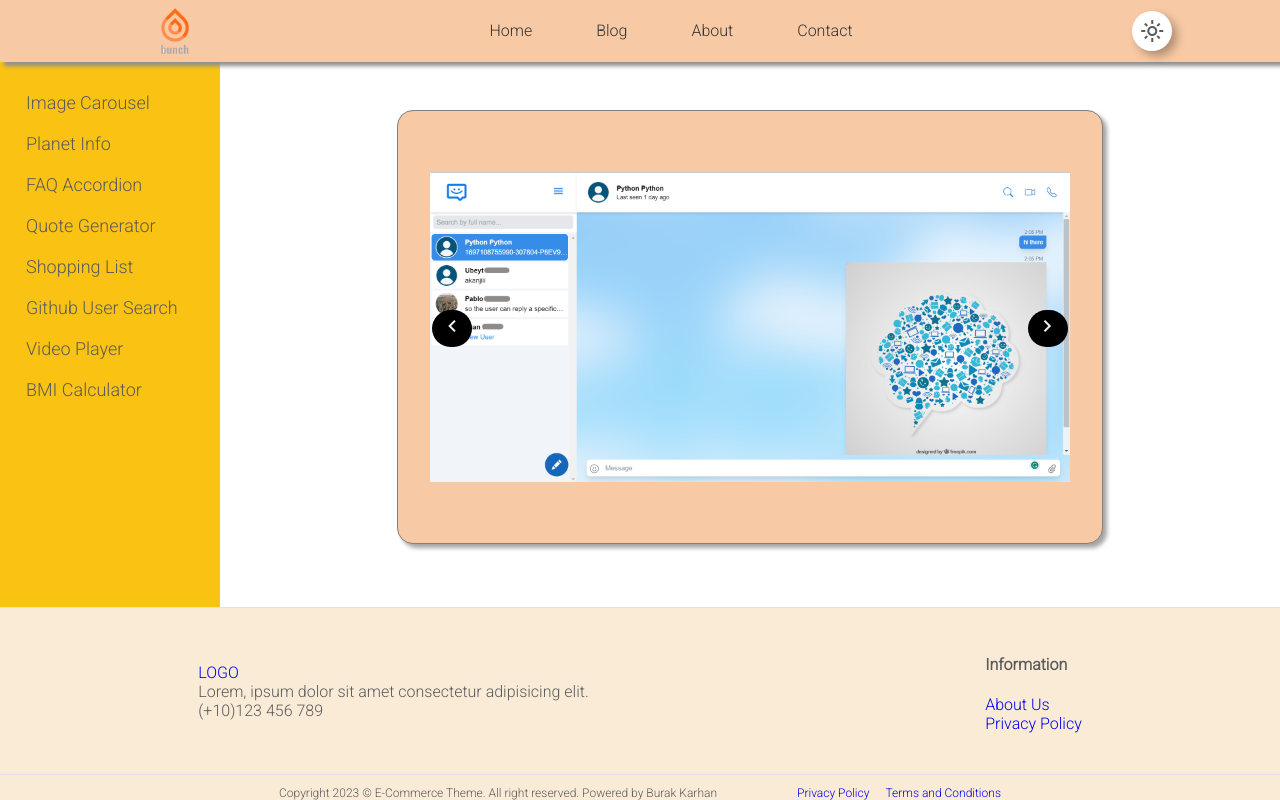
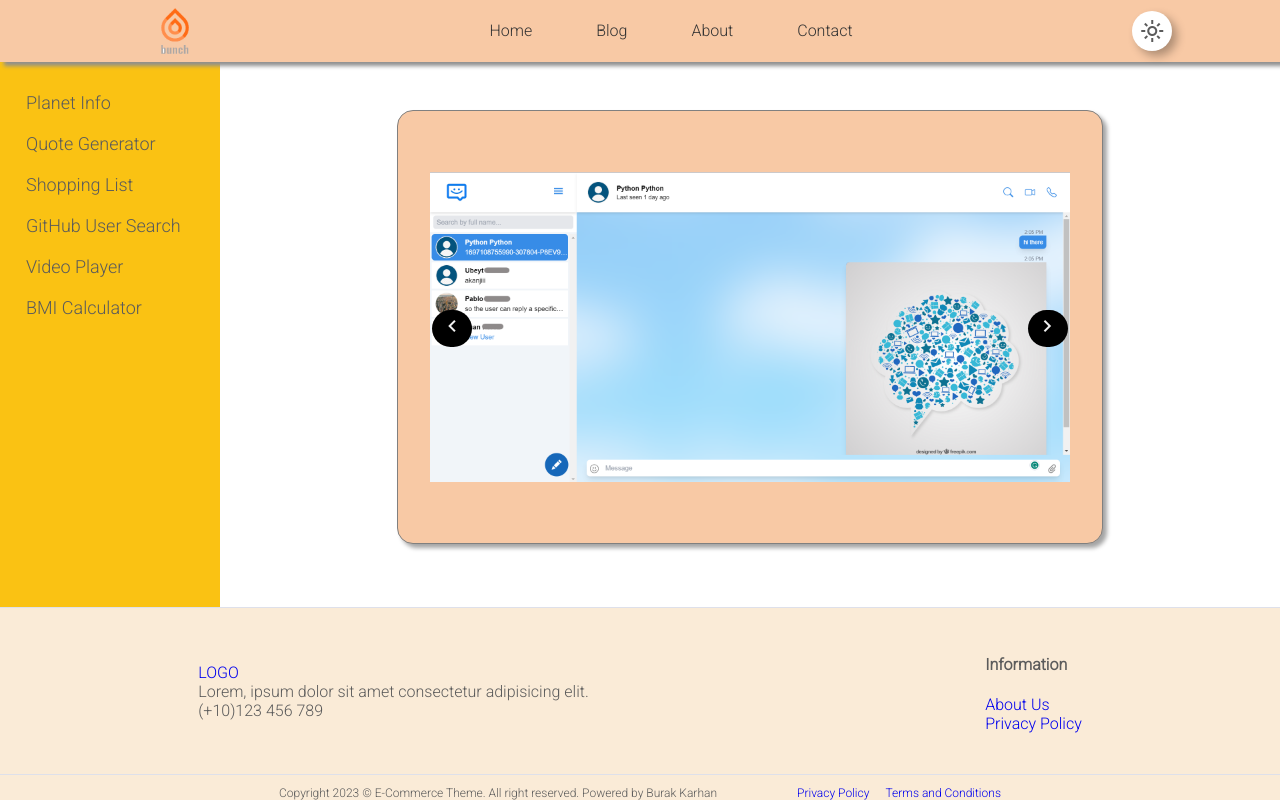
Before and after one commit to kobrak1/bunch-of-apps, a React (Vite) app: page / in a window 1280 px wide. Shown: the top 800 px of the page. Built offline with nearby package versions, Linux system fonts and the light colour scheme.

Commit message:
update: File name altered from mainProvider.jsx to MainProvider.jsx

```diff
--- a/src/components/Sidebar/Sidebar.jsx
+++ b/src/components/Sidebar/Sidebar.jsx
@@ -1,17 +1,16 @@
+import { NavLink } from "react-router-dom";
 import "./Sidebar.scss";
 
 const Sidebar = () => {
   return (
     <aside>
       <div className="component-container">
-        <a href="./">Image Carousel</a>
-        <a href="./planet-info">Planet Info</a>
-        <a href="./faq">FAQ Accordion</a>
-        <a href="./quote-generator">Quote Generator</a>
-        <a href="./shopping-list">Shopping List</a>
-        <a href="./github-user-search">Github User Search</a>
-        <a href="./video-player">Video Player</a>
-        <a href="./bmi-calculator">BMI Calculator</a>
+        <NavLink to={"/planet-info"}> <p>Planet Info</p> </NavLink>
+        <NavLink to={"/quote-generator"}> <p>Quote Generator</p> </NavLink>
+        <NavLink to={"/shopping-list"}> <p>Shopping List</p> </NavLink>
+        <NavLink to={"/github-user-search"}> <p>GitHub User Search</p> </NavLink>
+        <NavLink to={"/video-player"}> <p>Video Player</p> </NavLink>
+        <NavLink to={"/bmi-calculator"}> <p>BMI Calculator</p> </NavLink>
       </div>
     </aside>
   );
--- a/src/components/Sidebar/Sidebar.scss
+++ b/src/components/Sidebar/Sidebar.scss
@@ -7,7 +7,7 @@
 	left: 0;
 	background-color: $secondary-color;
 	padding-top: 20px;
-	a {
+	p {
 		padding: 10px;
 		text-decoration: none;
 		margin: 0 1rem;
```
